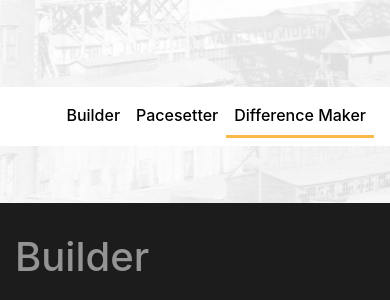
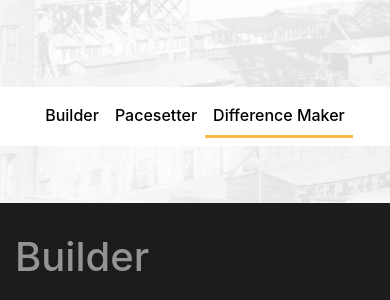
Before and after one commit to goredd5/mjhru, a Django app: page / in a window 390 px wide. Shown: the part 698-998 px from the top of the page. Run offline with Django 3.2, Linux system fonts and the light colour scheme; some libraries are stand-ins or nearby versions.

Commit message:
Change bottom nav alignment for mobile

```diff
--- a/jobs/templates/jobs/home.html
+++ b/jobs/templates/jobs/home.html
@@ -29,7 +29,7 @@
       </section>
 
       <nav class="nav fixed-bottom navbar navbar-light" id="xx">
-        <nav class="nav nav-pills ml-auto">
+        <nav id = "navfooter" class="nav nav-pills ml-auto">
           <a class="nav-link" href="#builder">Builder</a>
 
           <a class="nav-link" href="#leader">Pacesetter</a>
--- a/portfolio/templates/base.html
+++ b/portfolio/templates/base.html
@@ -67,6 +67,11 @@
         .nav-link {
           padding: .5rem .5rem!important;
         }
+        @media (max-width: 768px) {
+          #navfooter {
+             margin: 0 auto;
+           }
+         }
     </style>
   </head>
 
```
